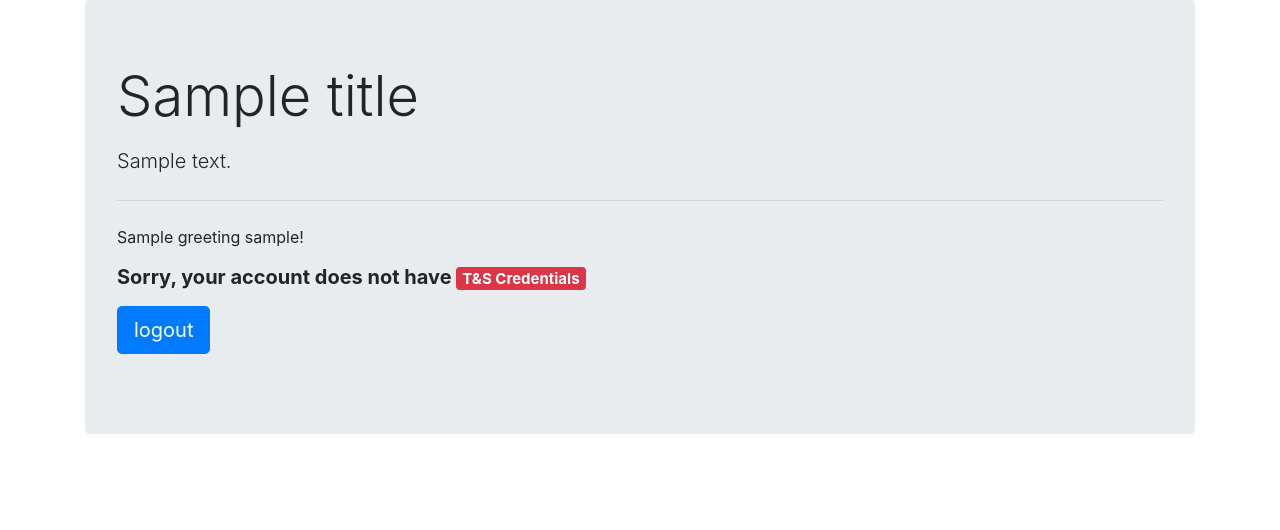
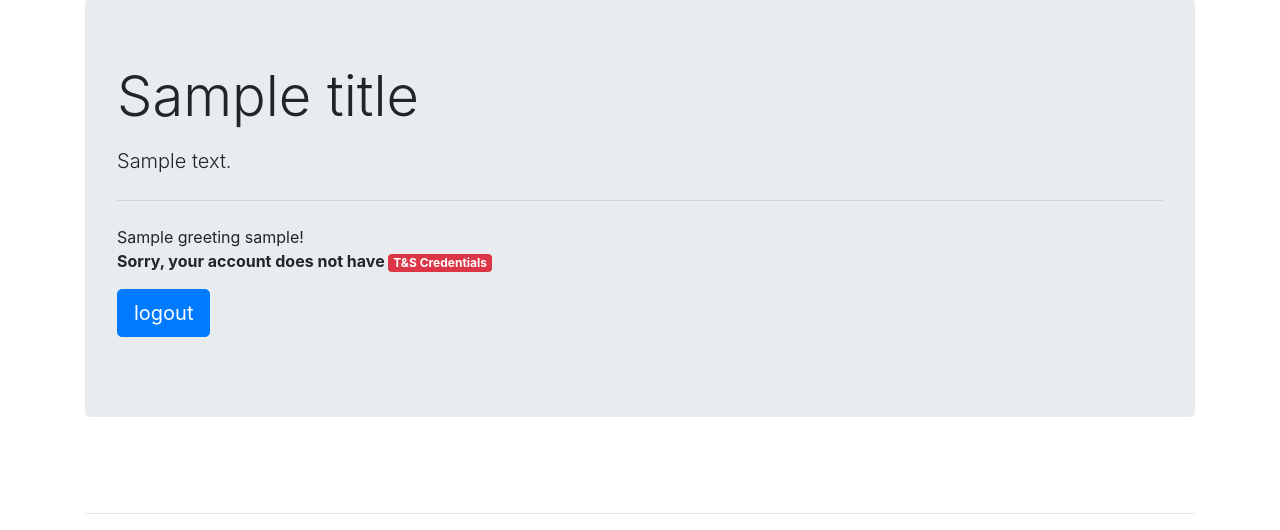
Before and after one commit to samuelguebo/tsbot-nda, a Python web app: template templates/index.html in a window 1280 px wide. Shown: the part 105-635 px from the top of the page. Run offline with Jinja, Linux system fonts and the light colour scheme; the template is opened without the code that fills it: most values are stand-ins (such as "Sample title", 1, 10 or a date in 2020); some libraries are stand-ins or nearby versions.

Commit message:
[IMPR]  Jinja template adjustments

```diff
--- a/templates/index.html
+++ b/templates/index.html
@@ -11,11 +11,9 @@
 			<p>{{greeting}} {{ username }}!
 				{% if usergroup != 'wmf-supportsafety' %}
 				<br>
-				<h5>
-					<strong>Sorry, your account does not have
-						<span class="badge badge-danger">T&S Credentials</span>
-					</strong>
-				</h5>
+				<strong>Sorry, your account does not have
+					<span class="badge badge-danger">T&S Credentials</span>
+				</strong>
 				{% endif %}
 			</p>
 			<p><a class="btn btn-primary btn-lg" href="{{ url_for('logout') }}">logout</a></p>
```
